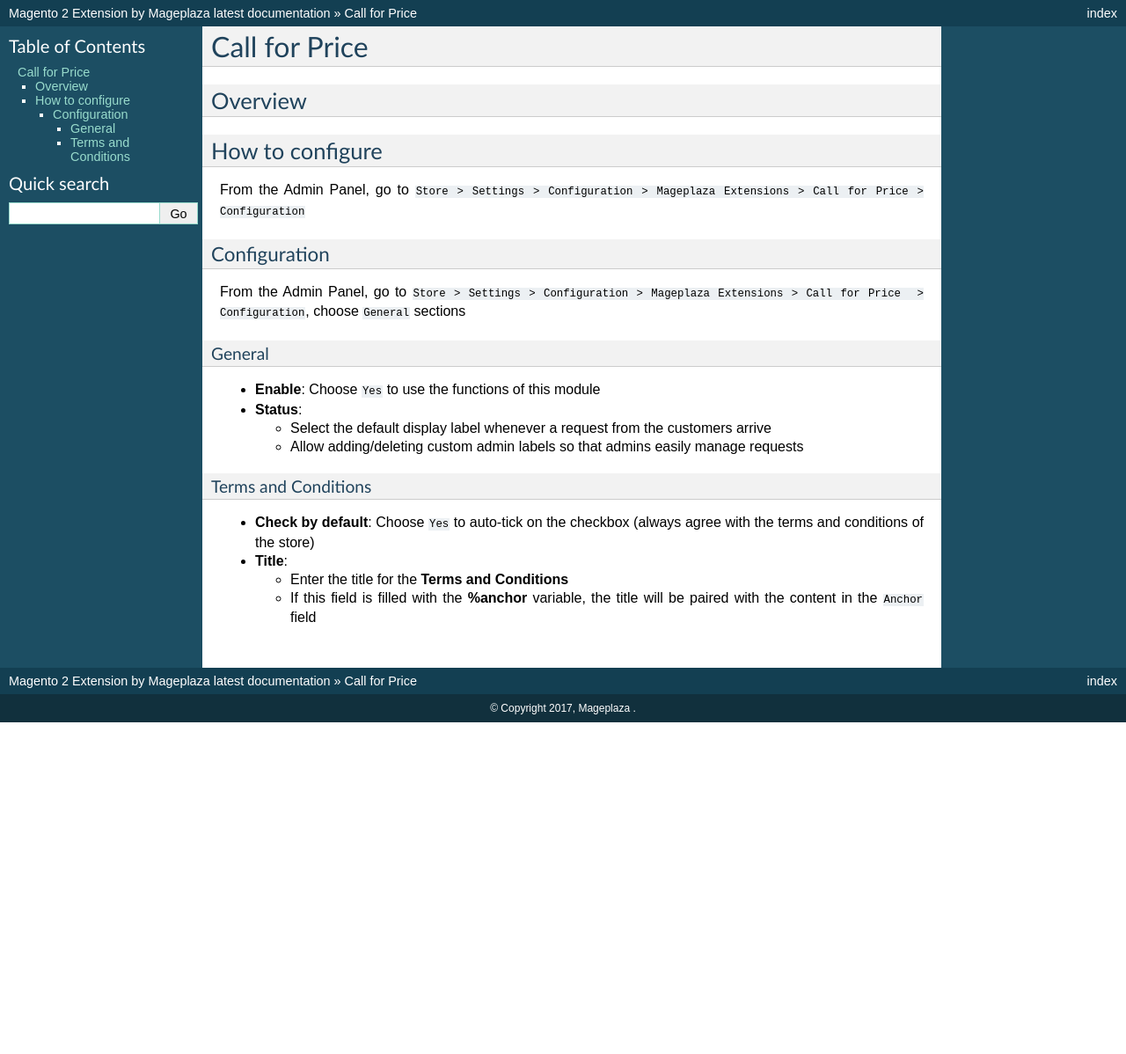
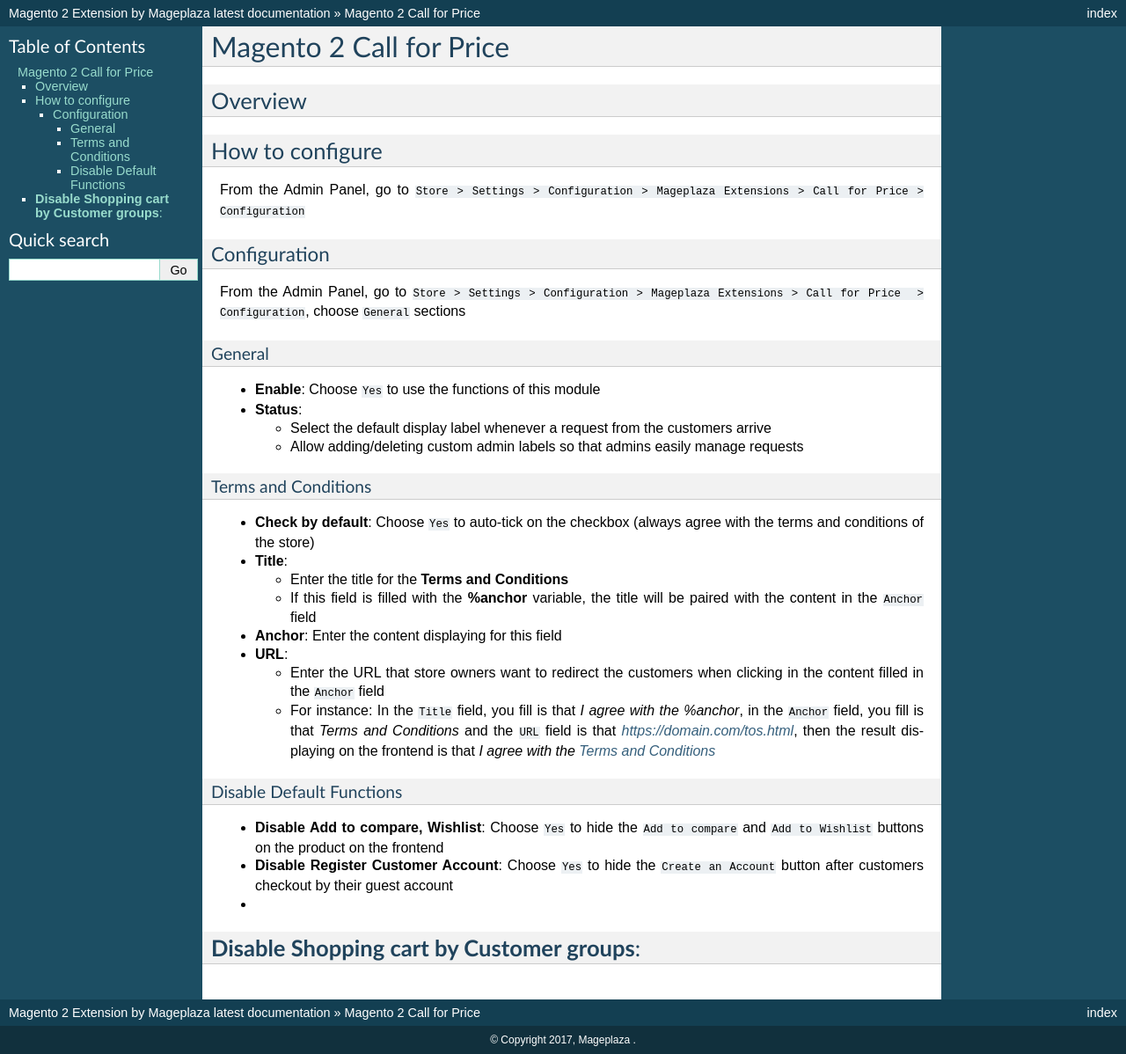
Before and after one commit to magepages/mpdocs, a Sphinx documentation site: the page built from docs/call-for-price/index.md, in a window 1280 px wide. Shown: the whole page at 88% size. Built offline with Sphinx 7.4.7, drawn with Linux system fonts in a browser that asks for light colours; pages that are not in the unit, such as notebooks, are missing from menus; before the commit the page ends 900 px from its top, so only the background shows below that.

Commit message:
Update index.md

```diff
--- a/docs/call-for-price/index.md
+++ b/docs/call-for-price/index.md
@@ -1,4 +1,4 @@
-# Call for Price
+# Magento 2 Call for Price
 
 ## Overview
 
@@ -22,3 +22,15 @@
 - **Title**:
   - Enter the title for the **Terms and Conditions**
   - If this field is filled with the **%anchor** variable, the title will be paired with the content in the `Anchor` field
+
+- **Anchor**: Enter the content displaying for this field
+- **URL**:
+  - Enter the URL that store owners want to redirect the customers when clicking in the content filled in the `Anchor` field
+  - For instance: In the `Title` field, you fill is that *I agree with the %anchor*, in the `Anchor` field, you fill is that *Terms and Conditions* and the `URL` field is that *[https://domain.com/tos.html](https://www.domain.com/tos?)*, then the result displaying on the frontend is that *I agree with the <a href="https://domain.com/tos.html">Terms and Conditions</a>*
+
+#### Disable Default Functions
+
+- **Disable Add to compare, Wishlist**: Choose `Yes` to hide the `Add to compare` and `Add to Wishlist` buttons on the product on the frontend
+- **Disable Register Customer Account**: Choose `Yes` to hide the `Create an Account` button after customers checkout by their guest account
+- **Disable Shopping cart by Customer groups**:
+  -
```
